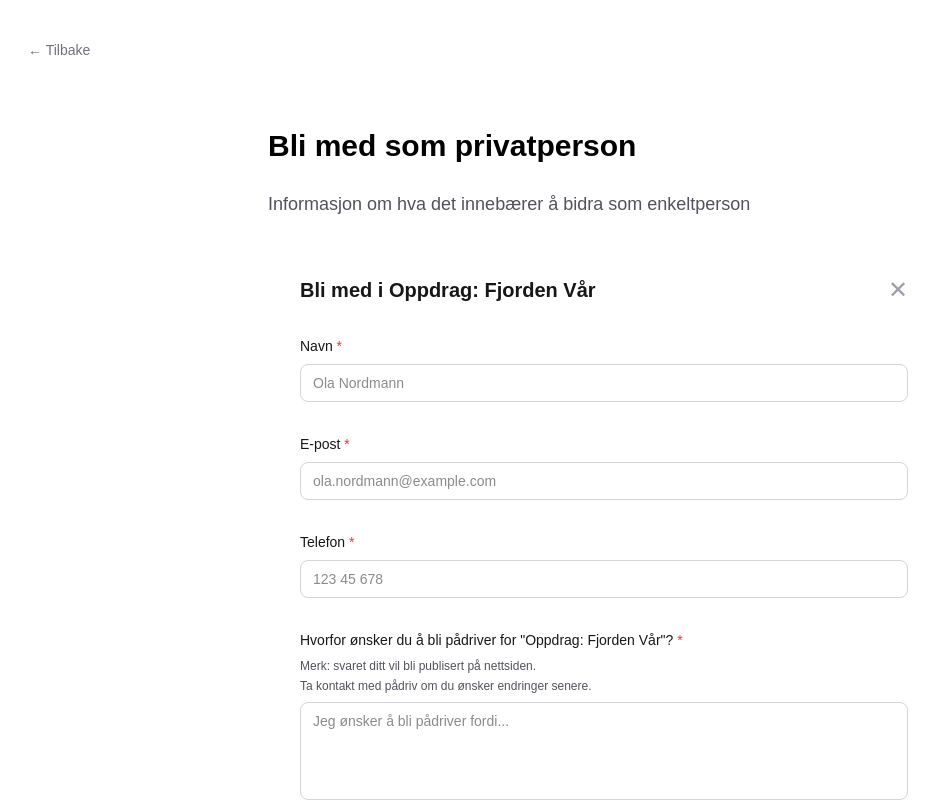
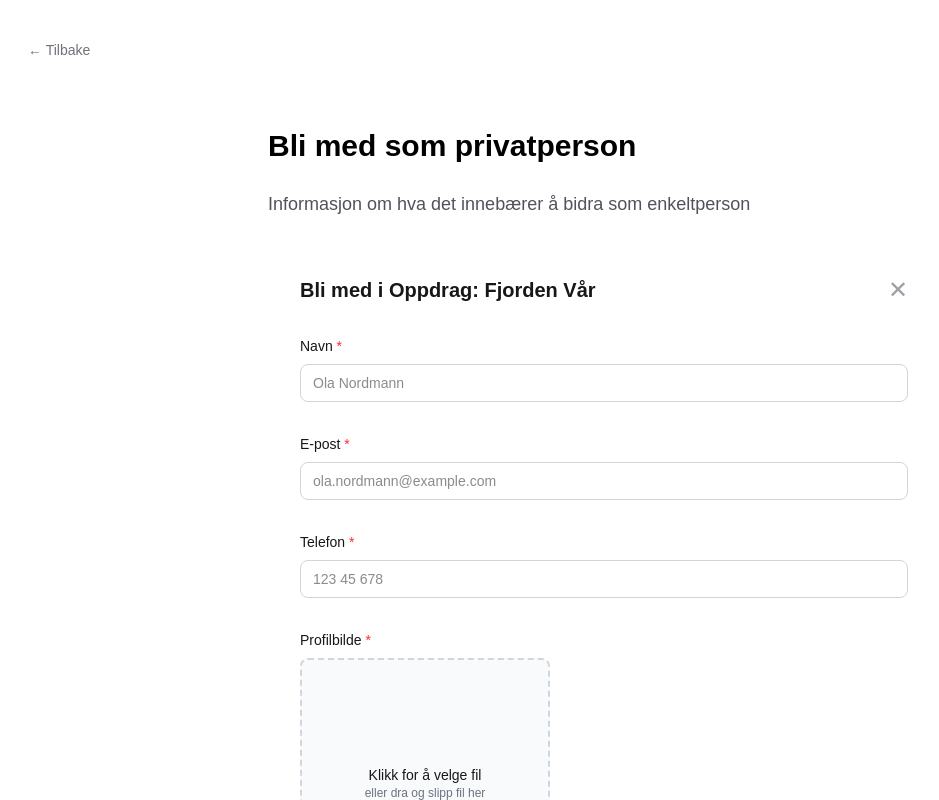
Before and after one commit to Padriv/paadriv-redd-fjorden, a Next.js app: page /privatperson in a window 1280 px wide. Both pictures are taken after a click on the button "Meld deg på". Shown: the top 800 px of the page, without its empty margins (36-975 px from the left). Built offline with nearby package versions, Linux system fonts and the light colour scheme.

Commit message:
feat: legge til felt for opplastning av profilbilde med validering i IndividualSignupForm

```diff
--- a/app/privatperson/_components/IndividualSignupForm.tsx
+++ b/app/privatperson/_components/IndividualSignupForm.tsx
@@ -4,6 +4,7 @@ import { useForm } from "@tanstack/react-form";
 import { toast } from "sonner";
 import type { Padriver } from "@/lib/airtable";
 import Button from "../../../components/Button";
+import { ImageUploadDemo } from "../../../components/ImageUpload";
 import MultiSelect from "../../../components/MultiSelect";
 
 const skillOptions = [
@@ -43,6 +44,7 @@ export default function IndividualSignupForm({
 			navn: "",
 			epost: "",
 			telefon: "",
+			bilde: null as File | null,
 			motivasjon: "",
 			kompetanse: [] as string[],
 			samtykke: false,
@@ -197,6 +199,30 @@ export default function IndividualSignupForm({
 			</form.Field>
 
 			<form.Field
+				name="bilde"
+				validators={{
+					onSubmit: ({ value }) => (!value ? "Bilde er påkrevd" : undefined),
+				}}
+			>
+				{(field) => (
+					<div className="flex flex-col gap-2">
+						<p className="text-sm font-medium">
+							Profilbilde <span className="text-red-500">*</span>
+						</p>
+						<ImageUploadDemo
+							value={field.state.value}
+							onChange={field.handleChange}
+						/>
+						{field.state.meta.errorMap.onSubmit && (
+							<p className="text-red-500 text-xs">
+								{field.state.meta.errorMap.onSubmit}
+							</p>
+						)}
+					</div>
+				)}
+			</form.Field>
+
+			<form.Field
 				name="motivasjon"
 				validators={{
 					onSubmit: ({ value }) =>
```
